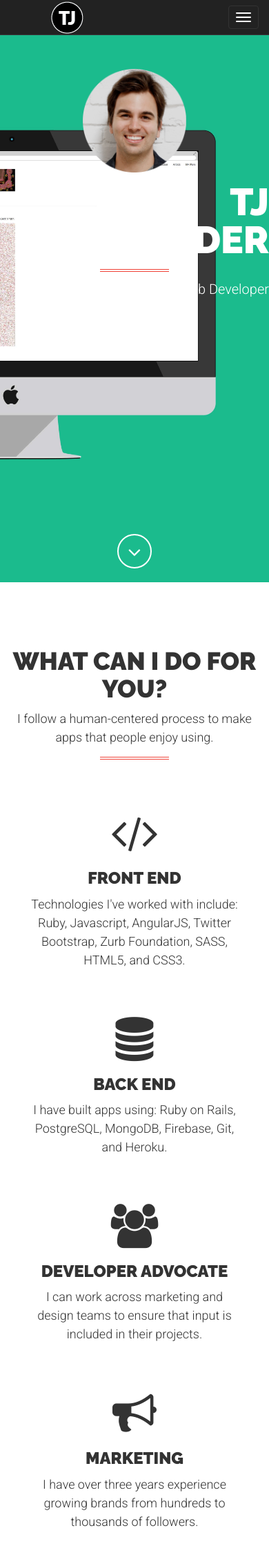
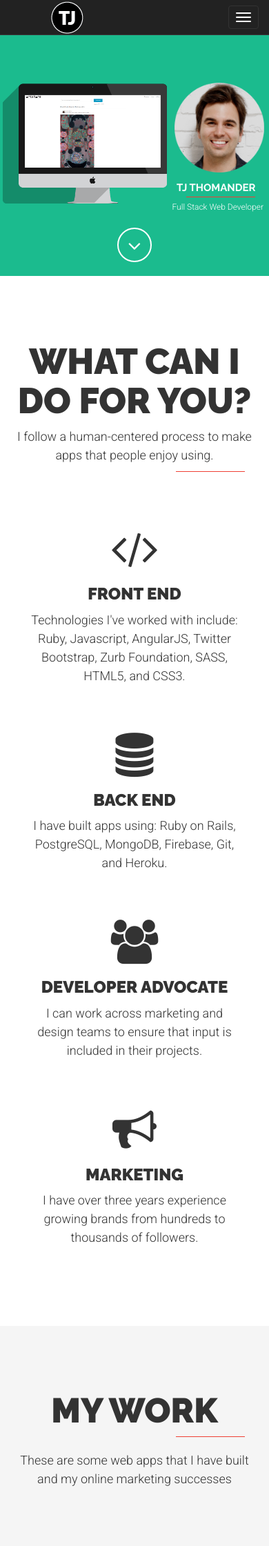
Before and after one commit to hellotj/portfolio, a PHP site: page / in a window 390 px wide. Shown: the top 2241 px of the page at 69% size. Run offline with PHP 8.4, Linux system fonts and the light colour scheme.

Commit message:
fixed header on mobile

```diff
--- a/assets/css/vitality-red.css
+++ b/assets/css/vitality-red.css
@@ -1,8 +1,4 @@
-/*!
- * Vitality v1.1 (http://themes.startbootstrap.com/vitality-v1.1)
- * Copyright 2014 Start Bootstrap Themes.
- * Licensed at WrapBootstrap, visit WrapBootstrap to purchase a usage license for this theme (https://wrapbootstrap.com/)
- */
+
 
 html,
 body {
@@ -77,7 +73,16 @@ h6 {
     font-weight: 900;
 }
 
+hr {
+    max-width: 100px;
+    margin-right: 20px;
+    margin-top: 5px;
+}
+
+
 @media(min-width:481px) {
+
+    }
     h1 {
         font-size: 52px;
     }
@@ -240,14 +245,14 @@ header {
     width: auto;
     height: auto;
     padding: 100px 0;
-    min-height: 100%;
-    background: no-repeat center center;
+    min-height: 25%;
+    background: no-repeat center left;
     background-attachment: scroll;
-    background-color: gray;
-    -webkit-background-size: cover;
-    -moz-background-size: cover;
-    background-size: cover;
-    -o-background-size: cover;
+    background-color: #1BBB8E;
+    -webkit-background-size: 68%;
+    -moz-background-size: 68%;
+    background-size: 68%;
+    -o-background-size: 68%;
 }
 
 header .intro-content {
@@ -260,20 +265,25 @@ header .brand-name {
     margin-top: 15px;
     text-transform: uppercase;
     font-family: Raleway,"Helvetica Neue",Helvetica,Arial,sans-serif;
-    font-size: 55px;
-    font-weight: 900;
-    line-height: 55px;
+    font-size: 15px;
+    font-weight: 700;
+    line-height: 15px;
+    padding-right: 5%;
 }
 
 header .brand-name-subtext {
-    font-size: 20px;
+    font-size: 12px;
     font-weight: 300;
-    line-height: 20px;
-}
+    line-height: 0px;
+    margin-right: 8px;
+    margin-top: -6px;
+    }
 
 header img {
     max-height: 150px;
     max-width: 150px;
+    padding-left: 63%;
+    padding-top: 20px;
 }
 
 header .scroll-down {
@@ -305,11 +315,18 @@ header .scroll-down .btn:hover {
 }
 
 @media(min-width:768px) {
+    header .header-bg {
+        max-height: 200px;
+    }
     header {
         width: 100%;
         height: 100%;
         padding: 0;
         background-attachment: scroll;
+        -webkit-background-size: 80%;
+        -moz-background-size: 80%;
+        background-size: 80%;
+        -o-background-size: 80%;
     }
 
     header .intro-content {
@@ -338,7 +355,10 @@ header .scroll-down .btn:hover {
     header img {
         max-height: 300px;
         max-width: 300px;
+        padding-left: 0;
     }
+
+
 }
 
 @media(min-width:1025px) {
--- a/home.html
+++ b/home.html
@@ -96,7 +96,7 @@
         <!-- /.container -->
     </nav>
 
-    <header style="background-image: url('assets/img/bg-header.jpg');">
+    <header style="background-image: url('assets/img/bg-header.png');">
         <div class="intro-content">
             <img src="assets/img/profile.png" class="img-responsive img-centered" alt="">
             <div class="brand-name">TJ Thomander</div>
```
Also changed, not shown: assets/img/bg-head.png (added), assets/img/bg-header.png (added), assets/img/bg-headerr.jpg (renamed from assets/img/bg-header.jpg).
